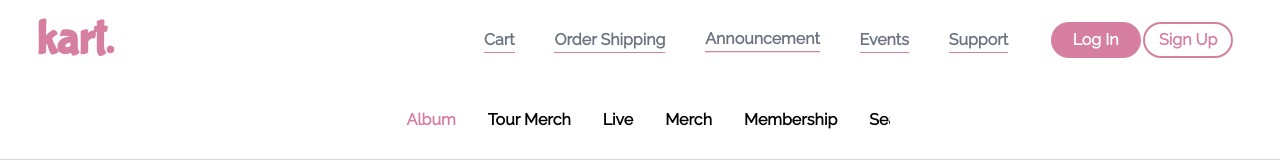
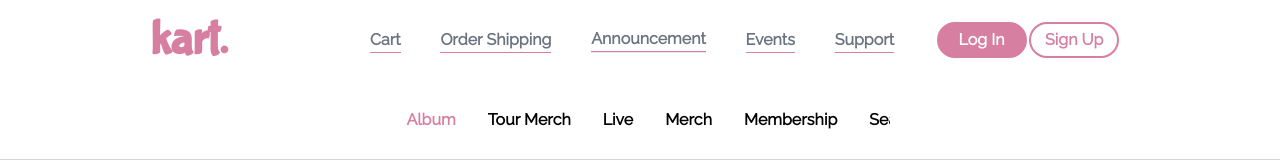
Before and after one commit to raishudesu/0722kartshop, a React (Vite) app: page / in a window 1280 px wide. Shown: the top 160 px of the page. Built offline with nearby package versions, Linux system fonts and the light colour scheme.

Commit message:
updated header.jxs

```diff
--- a/src/components/Header.jsx
+++ b/src/components/Header.jsx
@@ -8,7 +8,7 @@ const Header = () => {
   };
   return (
     <div className="w-full sticky top-0">
-      <div className="flex justify-between items-center h-20 max-w-[1240px] mx-auto px-4 text-gray-500 bg-white font-semibold">
+      <div className="flex justify-between md:justify-evenly items-center h-20 w-full mx-auto px-4 text-gray-500 bg-white font-semibold">
         <h1 className="text-5xl font-bubblegum text-[#D77FA1]">kart.</h1>
         <div className="hidden md:flex w-[768px] justify-between items-center p-2">
           <div>
```
